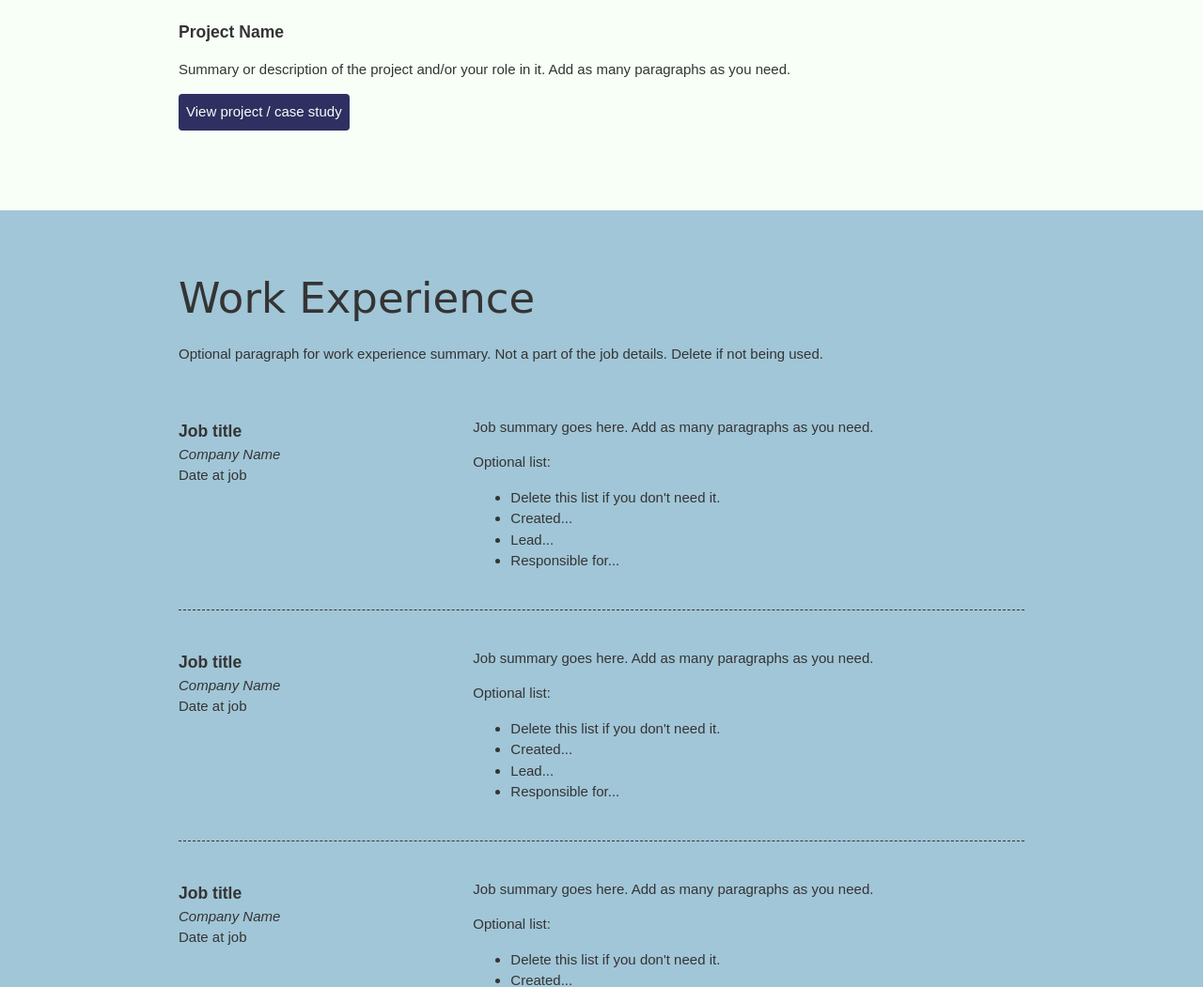
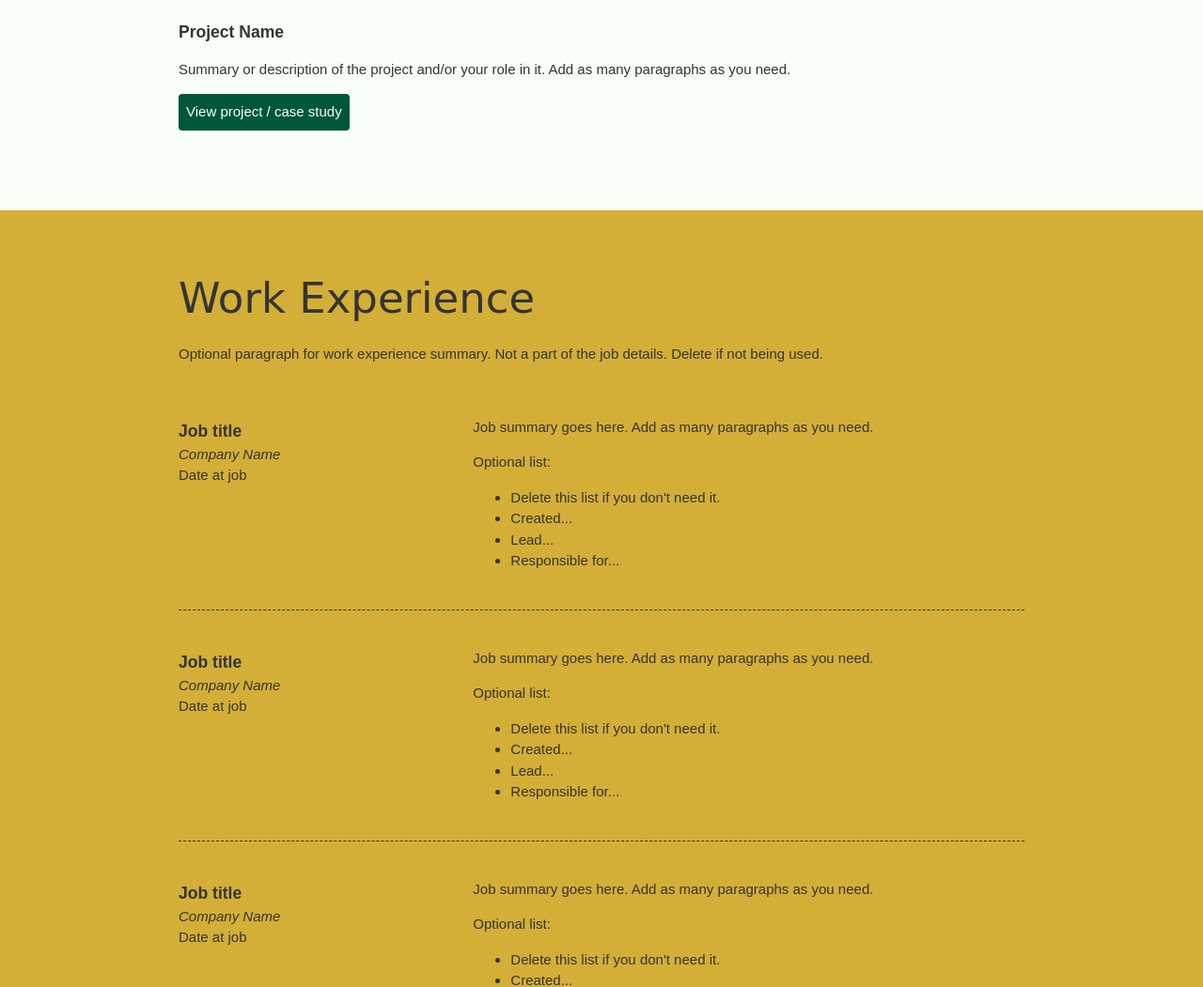
Before and after one commit to nknight1998/Lesson-3, a plain HTML site: page index.html in a window 1280 px wide. Shown: the part 1749-2800 px from the top of the page at 94% size. Drawn offline with Linux system fonts and the light colour scheme.

Commit message:
Add files via upload

```diff
--- a/styles.css
+++ b/styles.css
@@ -58,7 +58,7 @@ h3 {
 
 }
 header{
-    background-color: #2f3061;
+    background-color: #8b0000;
     color: #f7fff7;
     text-align: center;
 }
@@ -71,14 +71,14 @@ header{
 }
 .projects .btn {
     color: #f7fff7;
-    background: #2f3061;
+    background: #00563B;
     text-decoration: none;
     padding: 8px;
     border-radius: 4px;
     display: inline-block;
 }
 .projects .btn:hover {
-    background: rgba(47,48,97,80%);
+    background: #00563B(47,48,97,80%);
 }
 .projects-item{
     overflow: hidden;
@@ -91,7 +91,7 @@ header{
     margin-top: 0;
 }
 .work-experience {
-    background-color: #a1c6d7;
+    background-color: #D4AF37;
 }
 .job-item {
     display: grid;
```
